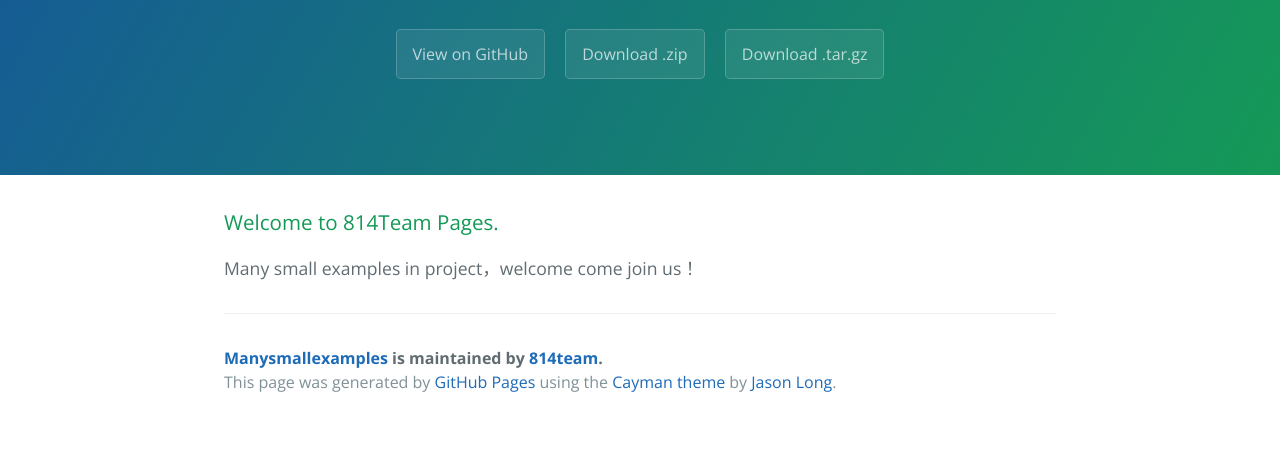
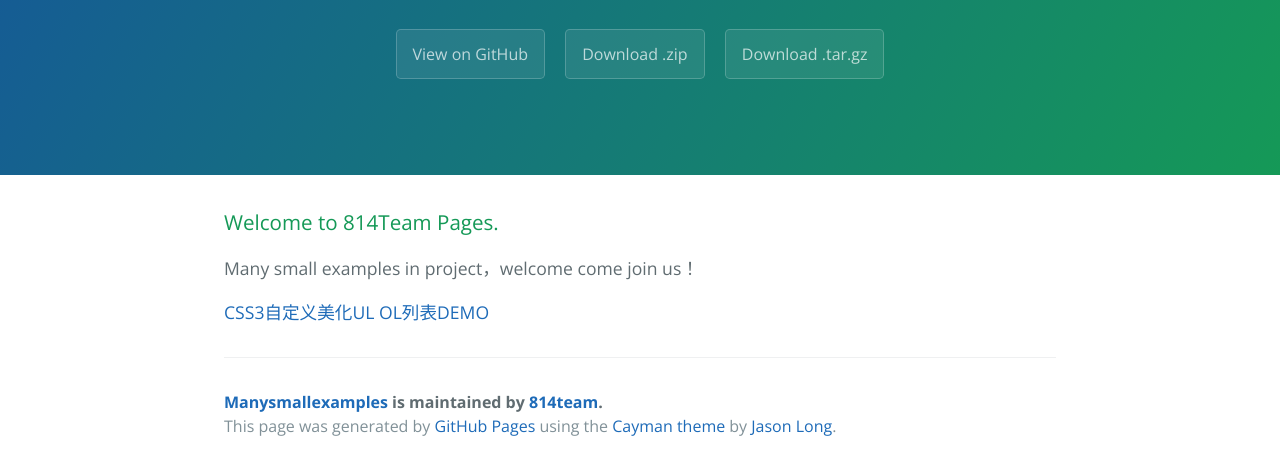
Before and after one commit to 814team/JavaScriptDemos, a plain HTML site: page index.html in a window 1280 px wide. Shown: the part 208-682 px from the top of the page. Drawn offline with nearby package versions, Linux system fonts and the light colour scheme.

Commit message:
CSS3自定义美化UL OL列表DEMO演示提交

```diff
--- a/index.html
+++ b/index.html
@@ -24,8 +24,13 @@
 
 <p>Many small examples in project，welcome come join us！</p>
 
+<p><a href=" https://github.com/814team/ManySmallExamples/tree/master/css3-ul-ol-list"">
+CSS3自定义美化UL OL列表DEMO</a></p>
+
       <footer class="site-footer">
         <span class="site-footer-owner"><a href="https://github.com/814team/ManySmallExamples">Manysmallexamples</a> is maintained by <a href="https://github.com/814team">814team</a>.</span>
+
+
 
         <span class="site-footer-credits">This page was generated by <a href="https://pages.github.com">GitHub Pages</a> using the <a href="https://github.com/jasonlong/cayman-theme">Cayman theme</a> by <a href="https://twitter.com/jasonlong">Jason Long</a>.</span>
       </footer>
```
